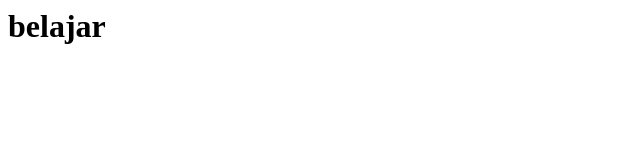
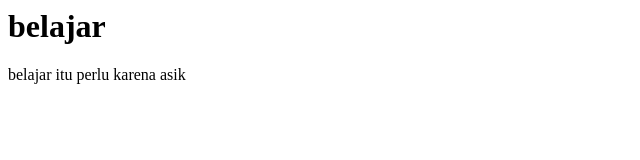
Before and after one commit to Legitt/html-source-code-tutorial, a plain HTML site: page index.html in a window 1280 px wide. Shown: the whole page, without its empty margins (0-640 px from the left). Drawn offline with Linux system fonts and the light colour scheme.

Commit message:
Update index.html

```diff
--- a/index.html
+++ b/index.html
@@ -4,6 +4,6 @@
 	</head>
 	<body>
 		<h1>belajar</h1>
-
+<p>belajar itu perlu karena asik</p>
 	</body>
 </html>
```
